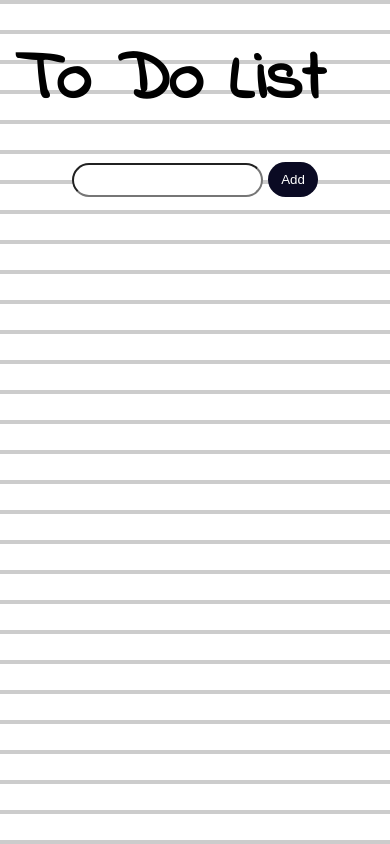
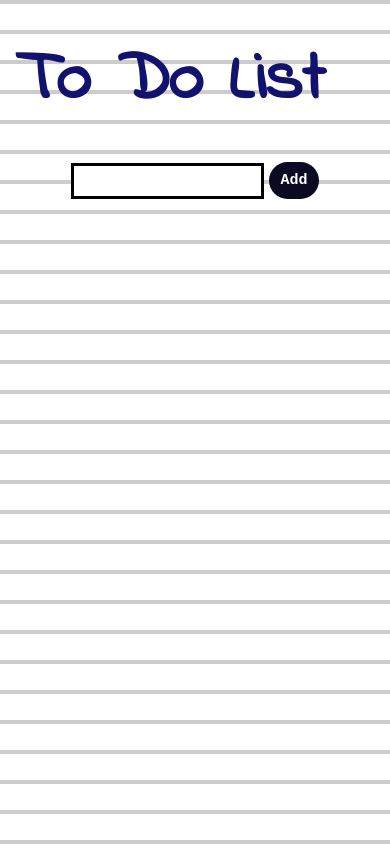
Before and after one commit to ClairePasquiou/TodoApp, a React (Create React App) app: page / in a window 390 px wide. Built offline with nearby package versions, Linux system fonts and the light colour scheme.

Commit message:
Changed font-size for smaller/iphone screens

```diff
--- a/src/App.css
+++ b/src/App.css
@@ -1,5 +1,6 @@
 body {
   font-family: "Indie Flower", cursive;
+  font-weight: bold;
   height: 100vh;
   background: repeating-linear-gradient(
     0deg,
@@ -18,6 +19,7 @@ h1 {
   padding-top: 30px;
   padding-right: 50px;
   font-size: 70px;
+  color: rgb(17, 17, 110);
 }
 
 ul {
@@ -32,6 +34,11 @@ ul {
   border-radius: 20px;
   padding: 10px;
   width: 50px;
+  font-family: 'Courier New', Courier, monospace;
+  font-size: 15px;
+  font-weight: bold;
+    cursor: grab;
+
 }
 
 .Add:hover {
@@ -41,6 +48,12 @@ ul {
 
 .Delete {
   margin-left: 10px;
+  background-color: white;
+  border: solid black 1px;
+  border-radius: 20px;
+    cursor: grab;
+
+
 }
 .Elements {
   display: flex;
@@ -51,8 +64,8 @@ ul {
 }
 .Input {
   height: 20px;
-  border-radius: 20px;
   padding: 5px;
+  border: solid;
 }
 
 .List {
@@ -65,6 +78,15 @@ ul {
 
 @media only screen and (min-device-width: 320px) and (max-device-width: 480px) and (-webkit-min-device-pixel-ratio: 2) {
   body {
-    color: red;
+    color: rgb(9, 8, 8);
   }
+
+  h1{
+    font-size: 50px;
+  }
+
+.Elements {
+  font-size: 24px;
 }
+
+}
```
